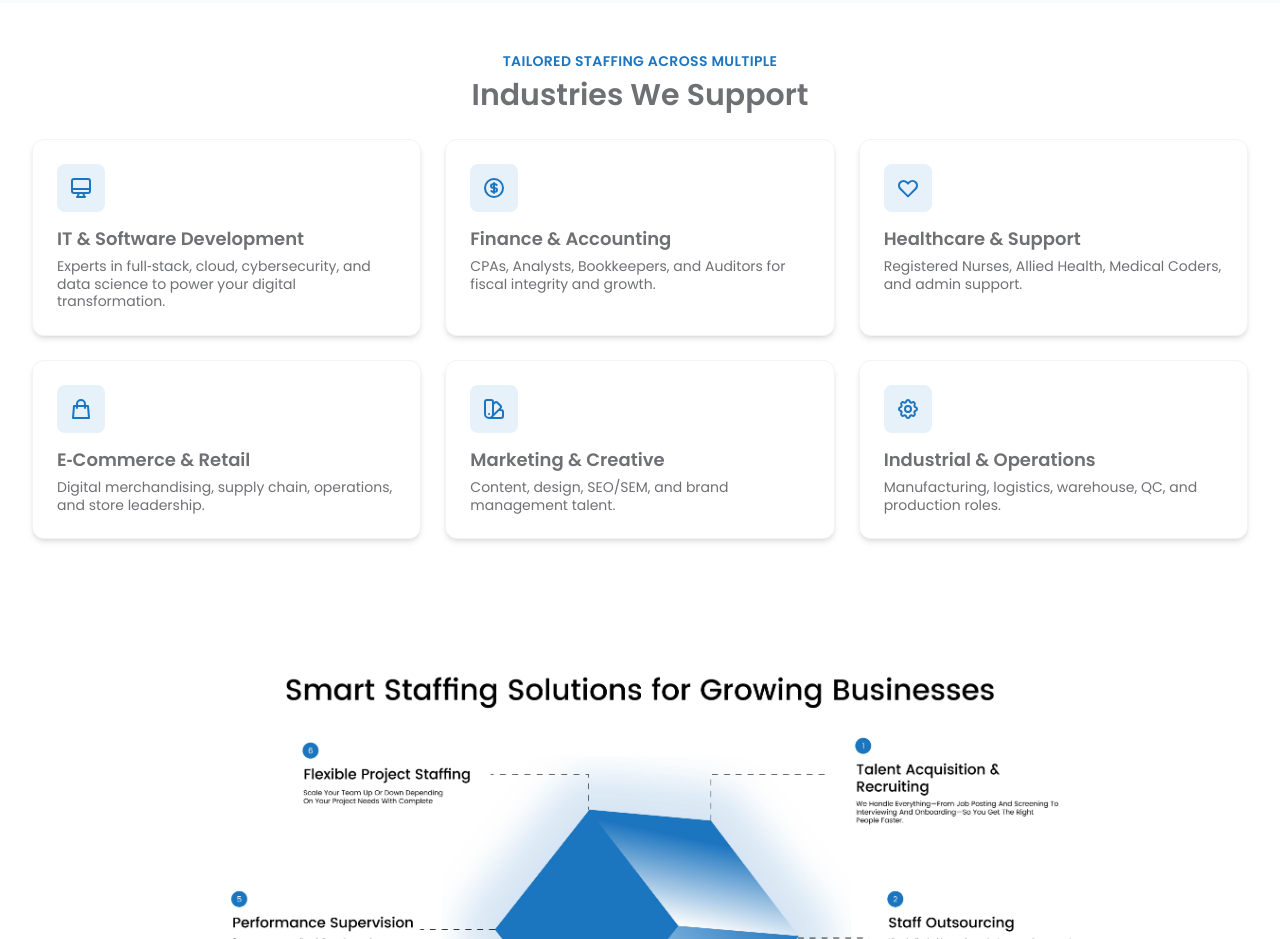
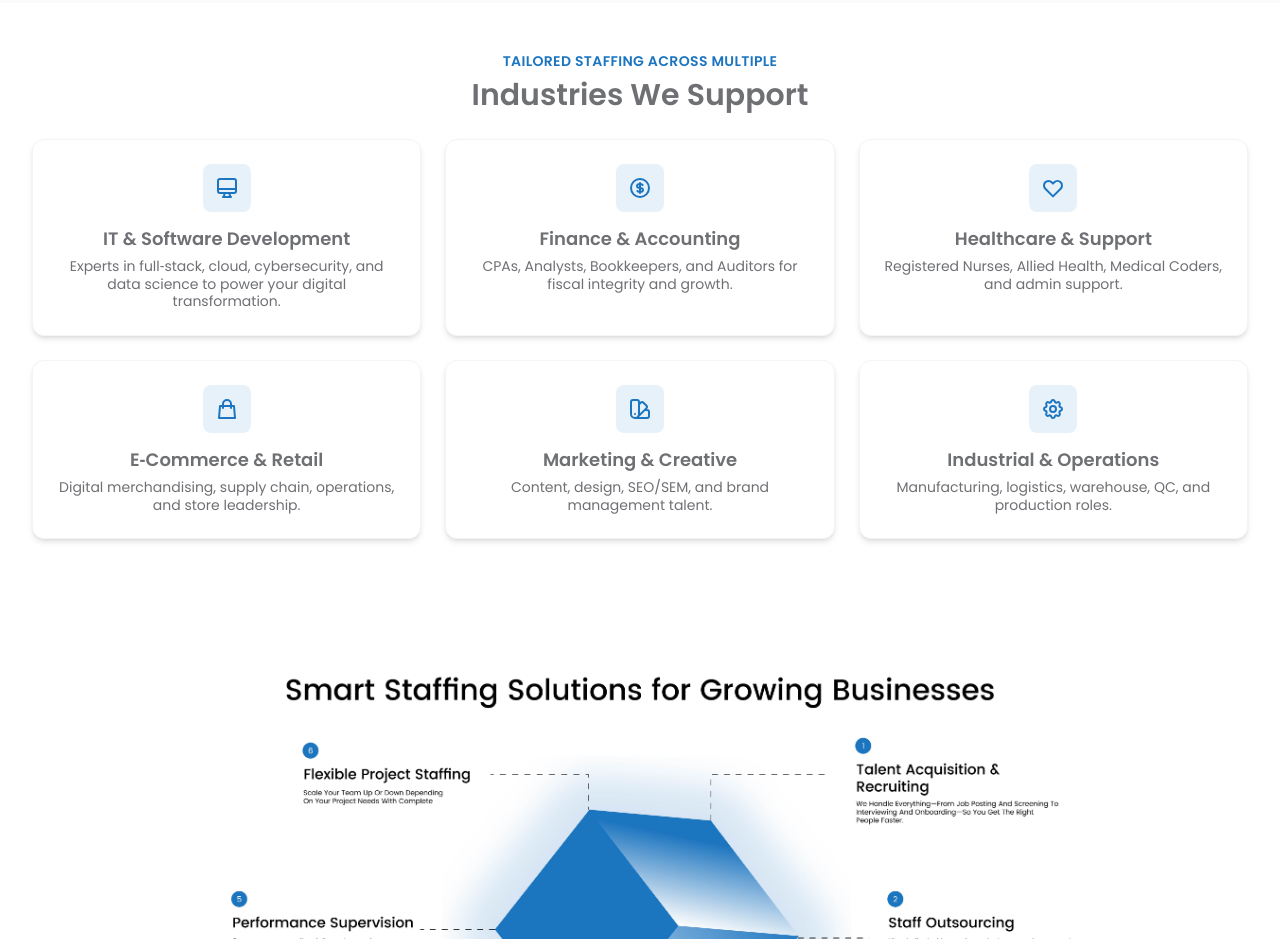
Before and after one commit to Sharmeen-Rauf/escabiz, a Next.js app: page /industries/hr-recruiting in a window 1280 px wide. Shown: the part 1820-2759 px from the top of the page. Built offline with nearby package versions, Linux system fonts and the light colour scheme.

Commit message:
Update HR Recruiting Page Layout: enhance text alignment and center image container for improved visual consistency and user experience.

```diff
--- a/src/app/industries/hr-recruiting/page.tsx
+++ b/src/app/industries/hr-recruiting/page.tsx
@@ -136,8 +136,8 @@ export default function HrRecruiting() {
                 {icon:'Marketing',title:'Marketing & Creative',desc:'Content, design, SEO/SEM, and brand management talent.'},
                 {icon:'Industrial',title:'Industrial & Operations',desc:'Manufacturing, logistics, warehouse, QC, and production roles.'}
               ].map((item,i)=> (
-                <div key={i} className="group bg-white rounded-xl border border-gray-100 p-6 shadow-md hover:shadow-[0_0_30px_rgba(28,117,192,0.15)] transition-all duration-300 hover:-translate-y-1">
-                  <div className="w-12 h-12 bg-[#1c75c0]/10 rounded-lg flex items-center justify-center mb-4">
+                <div key={i} className="group bg-white rounded-xl border border-gray-100 p-6 shadow-md hover:shadow-[0_0_30px_rgba(28,117,192,0.15)] transition-all duration-300 hover:-translate-y-1 text-center">
+                  <div className="w-12 h-12 bg-[#1c75c0]/10 rounded-lg flex items-center justify-center mb-4 mx-auto">
                     {item.icon === 'IT' && (
                       <svg className="w-6 h-6 text-[#1c75c0]" fill="none" stroke="currentColor" viewBox="0 0 24 24">
                         <path strokeLinecap="round" strokeLinejoin="round" strokeWidth={2} d="M9.75 17L9 20l-1 1h8l-1-1-.75-3M3 13h18M5 17h14a2 2 0 002-2V5a2 2 0 00-2-2H5a2 2 0 00-2 2v10a2 2 0 002 2z" />
```
